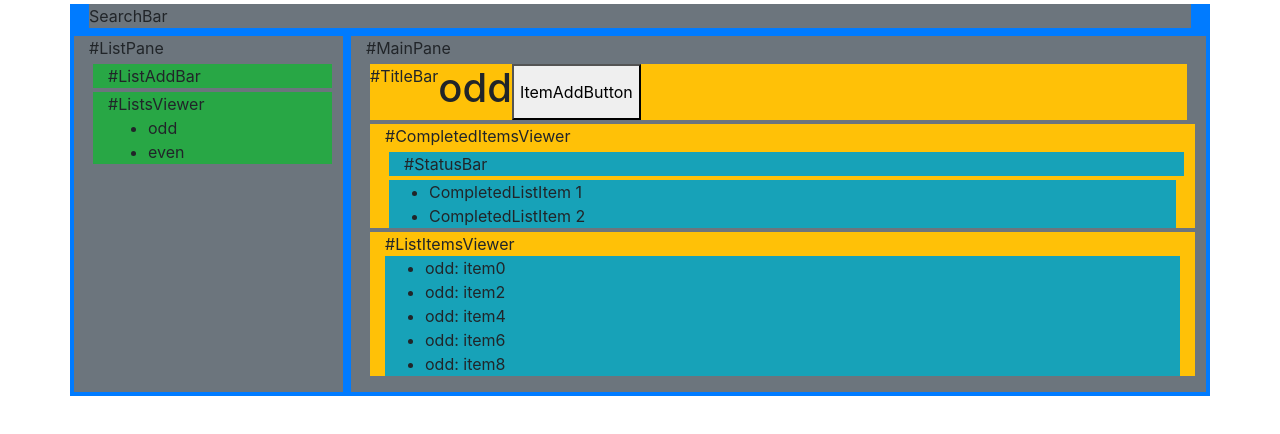
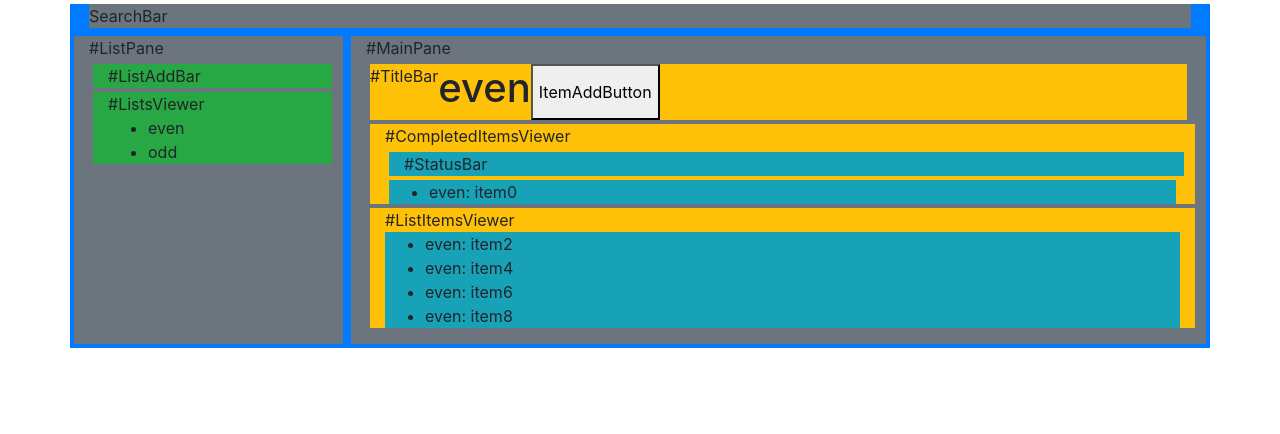
Before and after one commit to feynubrick/reminder-react, a React (Create React App) app: page / in a window 1280 px wide. Shown: the top 434 px of the page. Built offline with nearby package versions, Linux system fonts and the light colour scheme.

Commit message:
made list click filtering and showing completed items

```diff
--- a/src/App.js
+++ b/src/App.js
@@ -15,6 +15,12 @@ class App extends React.Component {
         };
 
         this.handleItemAddEvent = this.handleItemAddEvent.bind(this);
+        this.handleListClickEvent = this.handleListClickEvent.bind(this);
+    }
+
+    handleListClickEvent(event, list) {
+        console.log('handleListClickEvent() called with list: ', list.name);
+        this.setState({ currList: list});
     }
 
     handleItemAddEvent() {
@@ -23,12 +29,21 @@ class App extends React.Component {
         this.setState({ items: arr });
     }
 
+    componentDidMount() {
+        console.log('componentDidMount()');
+    }
+
+    componentDidUpdate() {
+        console.log('componentDidUpdate()');
+        console.log('the last item of items: ', this.state.items[this.state.items.length - 1]);
+    }
+
     render() {
         return (
             <div className="container bg-primary">
                 <SearchBar />
                 <div className="row">
-                    <ListPane lists={this.props.lists} />
+                    <ListPane lists={this.props.lists} onListClick={this.handleListClickEvent} />
                     <MainPane
                         items={this.state.items}
                         currList={this.state.currList}
--- a/src/ListPane/List.js
+++ b/src/ListPane/List.js
@@ -1,9 +1,14 @@
 import React from 'react';
 
 const List = function (props) {
+
+    const handleListClick = function (event) {
+        props.onListClick(event, props.list);
+    }
+
     return (
-        <li>
-            {props.name}
+        <li onClick={handleListClick}>
+            {props.list.name}
         </li>
     );
 };
--- a/src/ListPane/ListPane.js
+++ b/src/ListPane/ListPane.js
@@ -7,7 +7,7 @@ const ListPane = function (props) {
         <div className="bg-secondary m-1 col">
             #ListPane
             <ListAddBar className="row"/>
-            <ListsViewer className="row" lists={props.lists}/>
+            <ListsViewer className="row" lists={props.lists} onListClick={props.onListClick} />
         </div>
     );
 };
--- a/src/ListPane/ListsViewer.js
+++ b/src/ListPane/ListsViewer.js
@@ -8,7 +8,7 @@ const ListsViewer = function (props) {
             <ul>
                 {
                     props.lists.map((list) => (
-                        <List name={list.name} key={list.id}/>
+                        <List list={list} key={list.id} onListClick={props.onListClick} />
                     ))
                 }
             </ul>
--- a/src/MainPane/CompletedItemsViewer.js
+++ b/src/MainPane/CompletedItemsViewer.js
@@ -2,14 +2,19 @@ import React from 'react';
 import ListItem from './ListItem';
 import StatusBar from './StatusBar';
 
-const CompletedItemsViewer = function () {
+const CompletedItemsViewer = function (props) {
     return (
         <div className="container bg-warning m-1">
             #CompletedItemsViewer
             <StatusBar />
             <ul className="bg-info m-1">
-                <ListItem text="CompletedListItem 1" />
-                <ListItem text="CompletedListItem 2" />
+                {
+                    props.items.filter(
+                        (item) => (item.list === props.currList && item.done === true)
+                    ).map(
+                        (item) => (<ListItem text={item.text} key={item.id}/>)
+                    )
+                }
             </ul>
         </div>
     );
--- a/src/MainPane/ListItemsViewer.js
+++ b/src/MainPane/ListItemsViewer.js
@@ -9,7 +9,7 @@ const ListItemsViewer = function (props) {
             <ul className="bg-info">
                 {
                     props.items.filter(
-                        (item) => (item.list === props.currList)
+                        (item) => (item.list === props.currList && item.done === false)
                     ).map(
                         (item) => (<ListItem text={item.text} key={item.id}/>)
                     )
--- a/src/MainPane/MainPane.js
+++ b/src/MainPane/MainPane.js
@@ -8,7 +8,7 @@ const MainPane = function (props) {
         <div className="bg-secondary m-1 col-9">
             #MainPane
             <TitleBar currList={props.currList} onAddButtonClick={props.onAddButtonClick} />
-            <CompletedItemsViewer />
+            <CompletedItemsViewer items={props.items} currList={props.currList} />
             <ListItemsViewer items={props.items} currList={props.currList} />
         </div>
     );
--- a/src/index.js
+++ b/src/index.js
@@ -3,7 +3,7 @@ import ReactDOM from 'react-dom';
 import App from './App';
 import { ListData, ItemData} from './DataDef';
 
-var lists = ['odd', 'even'];
+var lists = ['even', 'odd'];
 lists = lists.map((listName) => (
     new ListData(listName)
 ));
@@ -11,7 +11,7 @@ lists = lists.map((listName) => (
 
 var items = [];
 for (var i = 0; i < 10; i++) {
-    items.push(new ItemData(`${lists[i % 2].name}: item${i}`, false, lists[i % 2]));
+    items.push(new ItemData(`${lists[i % 2].name}: item${i}`, i % 5 === 0 ? true : false, lists[i % 2]));
 }
 
 ReactDOM.render(<App lists={lists} items={items}/>, document.getElementById('root'));
```
